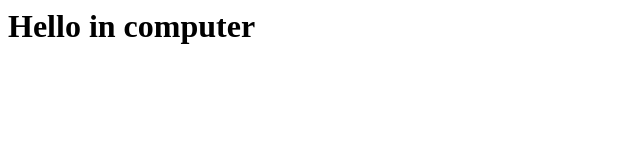
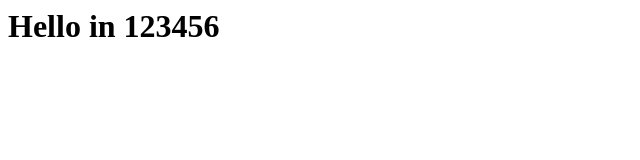
Before and after one commit to C018357/Git-Training12345, a plain HTML site: page contacts.html in a window 1280 px wide. Shown: the whole page, without its empty margins (0-640 px from the left). Drawn offline with Linux system fonts and the light colour scheme.

Commit message:
Changes made

```diff
--- a/contacts.html
+++ b/contacts.html
@@ -2,5 +2,5 @@
     <head>
 <title>Page</title>
 </head>
-<body><h1>Hello in computer</h1></body>
+<body><h1>Hello in 123456</h1></body>
 </html>
```
